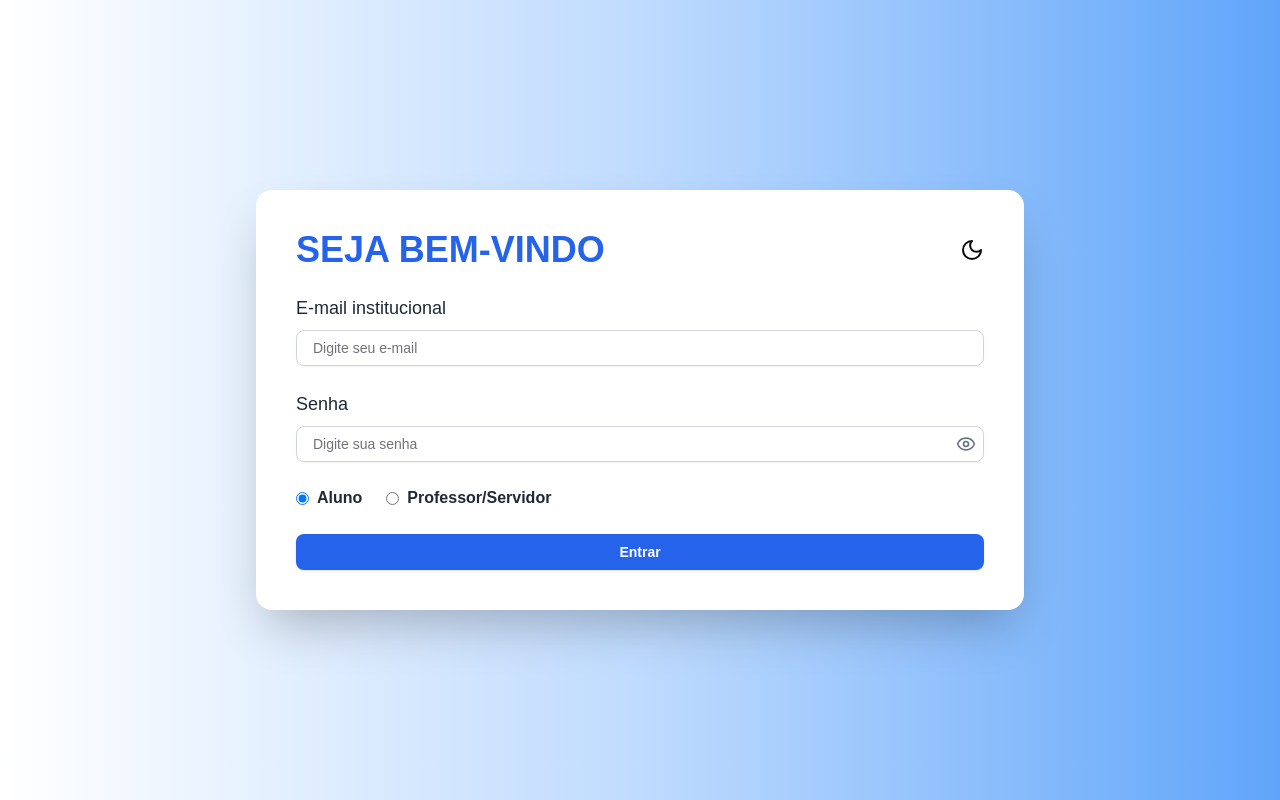
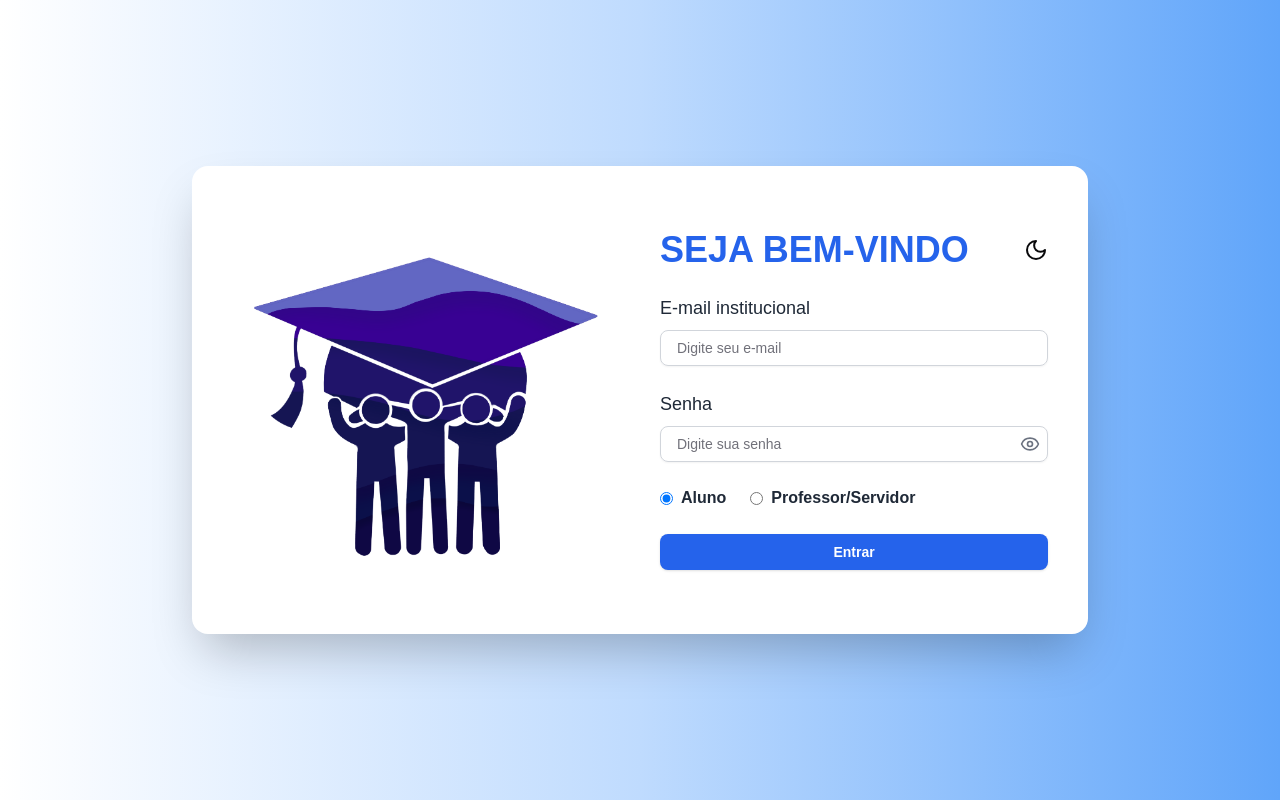
Before and after one commit to joaopedrxlm/FaqHubprojeto, a Next.js app: page / in a window 1280 px wide. Built offline with nearby package versions, Linux system fonts and the light colour scheme.

Commit message:
imagem faqhub adicionada do lado de login

```diff
--- a/src/app/page.tsx
+++ b/src/app/page.tsx
@@ -1,6 +1,7 @@
 "use client";
 import { useState } from "react";
 import Image from "next/image";
+import FaqHub from "../app/public/faqhub.png";
 import { useForm } from "react-hook-form";
 import { zodResolver } from "@hookform/resolvers/zod";
 import { z } from "zod";
@@ -8,6 +9,7 @@ import { Eye, EyeOff, Moon, Sun } from "lucide-react";
 import { Button } from "@/components/ui/button";
 import { Input } from "@/components/ui/input";
 import { useTheme } from "next-themes";
+
 const schema = z.object({
   email: z.string().email("E-mail inválido"),
   password: z.string().min(6, "A senha deve ter no mínimo 6 caracteres"),
@@ -29,12 +31,25 @@ export default function LoginPage() {
 
   return (
     <div className="flex items-center justify-center h-screen bg-gradient-to-r from-white via-blue-200 to-blue-400 dark:from-gray-900 dark:via-gray-800 dark:to-gray-700 p-6">
-      <div className="w-full max-w-3xl bg-white dark:bg-gray-900 p-10 rounded-2xl shadow-2xl">
+      <div className="w-full max-w-4xl bg-white dark:bg-gray-900 p-10 rounded-2xl shadow-2xl flex items-center space-x-10">
+        <div className="w-1/2 hidden md:block">
+          <Image
+            src={FaqHub}
+            alt="Logo"
+            width={500}
+            height={400}
+            className="rounded-lg"
+          />
+        </div>
+
+        <div className="w-full md:w-1/2">
           <div className="flex justify-between items-center mb-6">
             <h1 className="text-4xl font-bold text-center text-blue-600 dark:text-blue-400">
               SEJA BEM-VINDO
             </h1>
-          <button onClick={() => setTheme(theme === "dark" ? "light" : "dark")}>
+            <button
+              onClick={() => setTheme(theme === "dark" ? "light" : "dark")}
+            >
               {theme === "dark" ? <Sun size={24} /> : <Moon size={24} />}
             </button>
           </div>
@@ -117,5 +132,6 @@ export default function LoginPage() {
           </form>
         </div>
       </div>
+    </div>
   );
 }
```
Also changed, not shown: src/app/public/faqhub.png (renamed from src/app/img/faqhub.png). Lines whose indentation alone changed are shown as unchanged.
